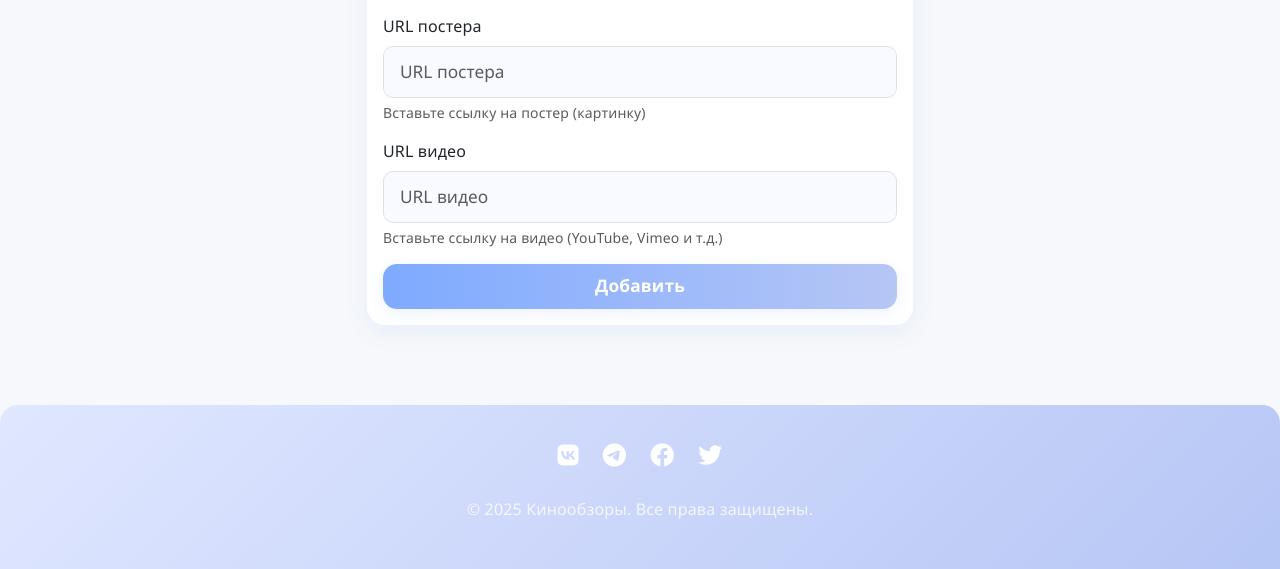
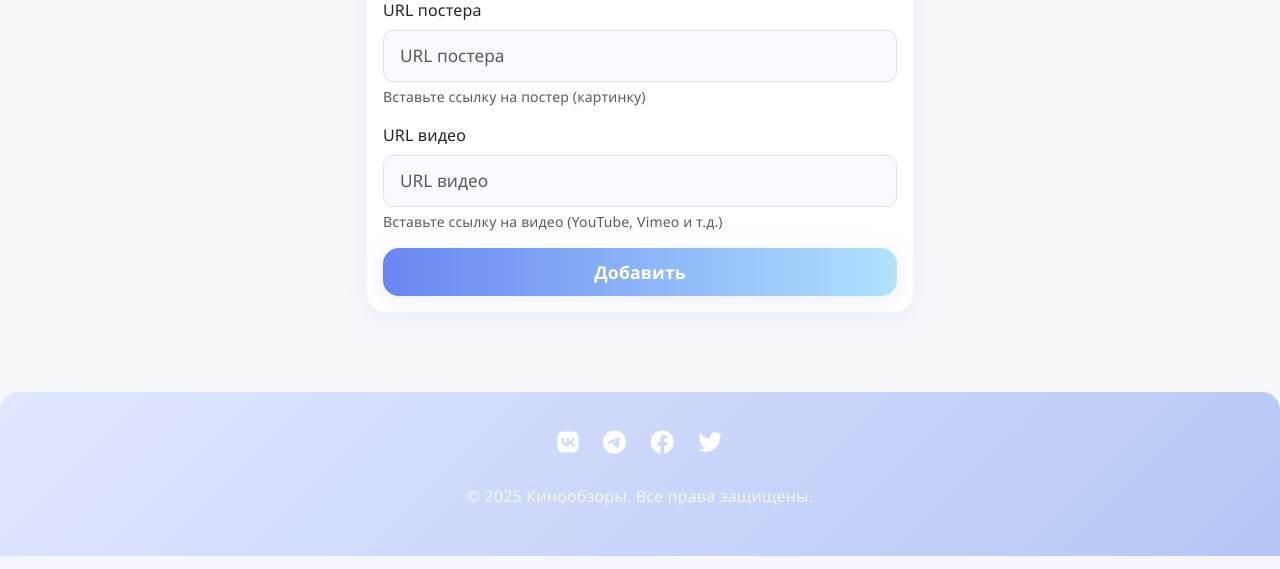
Before and after one commit to YauheniRusinchuk/djangomysql, a Django app: page /add_movie/ in a window 1280 px wide. Shown: the part 910-1479 px from the top of the page. Run offline with Django 5.2, Linux system fonts and the light colour scheme; the visitor is signed in with stand-in values (Sample User, id 1).

Commit message:
add btn design

```diff
--- a/main/templates/main/base.html
+++ b/main/templates/main/base.html
@@ -88,52 +88,56 @@
       }
 
       .btn {
-        border-radius: 14px;
-        padding: 0.6rem 1.7rem;
+        border-radius: 16px;
+        padding: 0.7rem 2rem;
         font-weight: 600;
-        font-size: 1.08rem;
+        font-size: 1.1rem;
         letter-spacing: 0.01em;
-        transition: all 0.18s cubic-bezier(.4,2,.3,1);
-        box-shadow: 0 2px 8px rgba(90,124,255,0.07);
+        transition:
+          background 0.18s cubic-bezier(.4,2,.3,1),
+          color 0.18s cubic-bezier(.4,2,.3,1),
+          box-shadow 0.18s cubic-bezier(.4,2,.3,1),
+          transform 0.12s cubic-bezier(.4,2,.3,1);
+        box-shadow: 0 2px 12px rgba(106,133,241,0.08);
+        outline: none;
         border: none;
-        outline: none;
       }
       .btn-primary {
-        background: linear-gradient(90deg, #7eaaff 0%, #b6c6f5 100%);
+        background: linear-gradient(90deg, #6a85f1 0%, #aee2ff 100%);
         color: #fff;
-        border: none;
-        box-shadow: 0 4px 16px rgba(90,124,255,0.10);
+        box-shadow: 0 4px 24px rgba(106,133,241,0.13);
       }
       .btn-primary:hover, .btn-primary:focus {
-        background: linear-gradient(90deg, #5a7cff 0%, #7eaaff 100%);
+        background: linear-gradient(90deg, #4f6ed6 0%, #6a85f1 100%);
         color: #fff;
-        transform: translateY(-2px) scale(1.04);
-        box-shadow: 0 8px 24px rgba(90,124,255,0.13);
+        box-shadow: 0 8px 32px 0 rgba(106,133,241,0.18), 0 0 0 4px #aee2ff33;
+        transform: scale(1.04);
       }
       .btn-primary:active {
-        background: linear-gradient(90deg, #5a7cff 0%, #b6c6f5 100%);
+        background: linear-gradient(90deg, #4f6ed6 0%, #aee2ff 100%);
         color: #fff;
-        box-shadow: 0 2px 8px rgba(90,124,255,0.10);
-        transform: scale(0.98);
+        box-shadow: 0 2px 8px rgba(106,133,241,0.10);
+        transform: scale(0.97);
       }
       .btn-outline-primary {
-        border: 2px solid #b6c6f5;
-        color: #5a7cff;
-        background: #f8faff;
-        box-shadow: 0 2px 8px rgba(90,124,255,0.04);
+        border: 2px solid #6a85f1;
+        color: #4f6ed6;
+        background: transparent;
+        box-shadow: 0 2px 8px rgba(106,133,241,0.04);
       }
       .btn-outline-primary:hover, .btn-outline-primary:focus {
-        background: linear-gradient(90deg, #e0e7ff 0%, #b6c6f5 100%);
-        color: #2c3e50;
-        border-color: #7eaaff;
-        box-shadow: 0 4px 16px rgba(90,124,255,0.10);
+        background: #eaf1ff;
+        color: #4f6ed6;
+        border-color: #4f6ed6;
+        box-shadow: 0 4px 16px rgba(106,133,241,0.10), 0 0 0 4px #aee2ff33;
+        transform: scale(1.04);
       }
       .btn-outline-primary:active {
-        background: #e0e7ff;
-        color: #2c3e50;
-        border-color: #b6c6f5;
-        box-shadow: 0 2px 8px rgba(90,124,255,0.07);
-        transform: scale(0.98);
+        background: #e0eaff;
+        color: #4f6ed6;
+        border-color: #6a85f1;
+        box-shadow: 0 2px 8px rgba(106,133,241,0.07);
+        transform: scale(0.97);
       }
 
       .footer {
@@ -226,16 +230,16 @@
               </a>
             </li>
           </ul>
-          <ul class="navbar-nav ms-auto">
+          <ul class="navbar-nav ms-auto align-items-center" style="gap: 0.5rem;">
             {% if user.is_authenticated %}
-            <li class="nav-item d-flex align-items-center">
-              <a class="nav-link d-flex align-items-center" href="{% url 'main:profile' %}">
+            <li class="nav-item d-flex align-items-center" style="gap: 0.5rem;">
+              <a class="nav-link d-flex align-items-center p-0" href="{% url 'main:profile' %}" style="gap: 0.5rem; background: none;">
                 <img src="https://ui-avatars.com/api/?name={{ user.username|urlencode }}&background=4f8cff&color=fff&size=32" class="user-avatar" alt="avatar">
-                <span>{{ user.username }}</span>
+                <span style="font-size: 1.08rem; font-weight: 600; color: #2c3e50;">{{ user.username }}</span>
               </a>
             </li>
-            <li class="nav-item">
-              <a class="nav-link" href="{% url 'main:logout' %}">
+            <li class="nav-item d-flex align-items-center">
+              <a class="nav-link d-flex align-items-center" href="{% url 'main:logout' %}">
                 <i class="fas fa-sign-out-alt me-1"></i>Выйти
               </a>
             </li>
```
